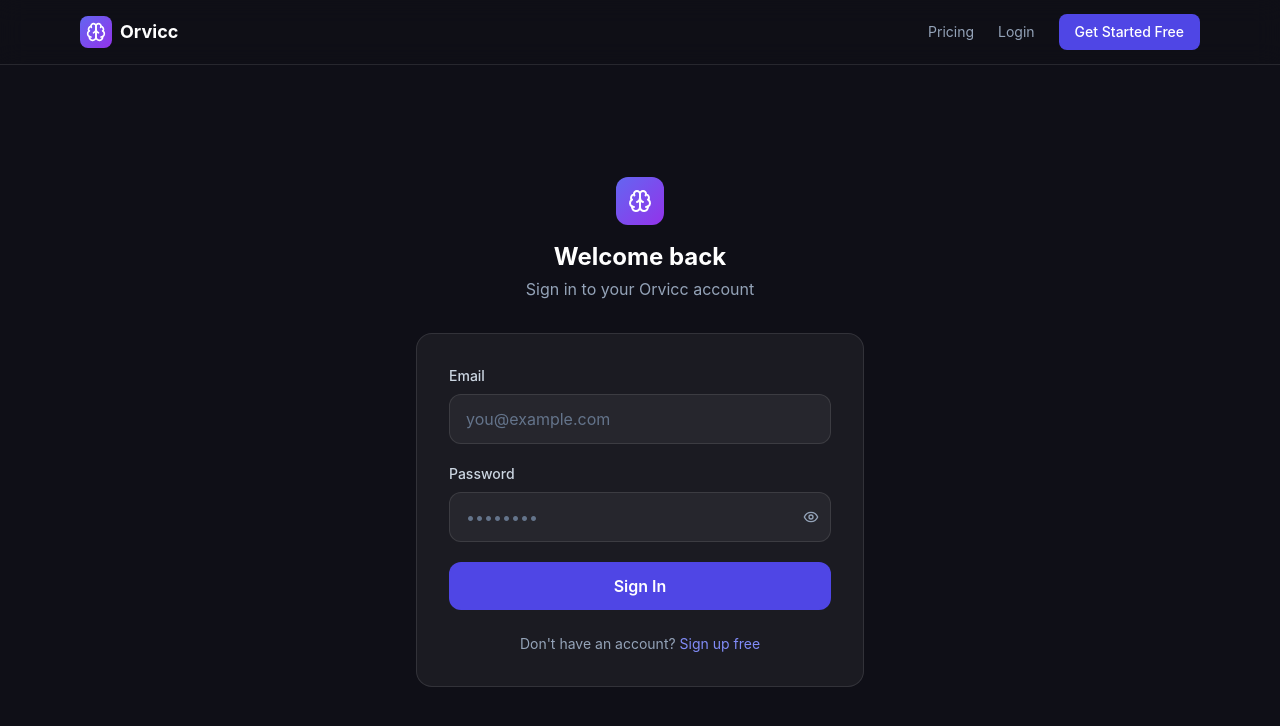
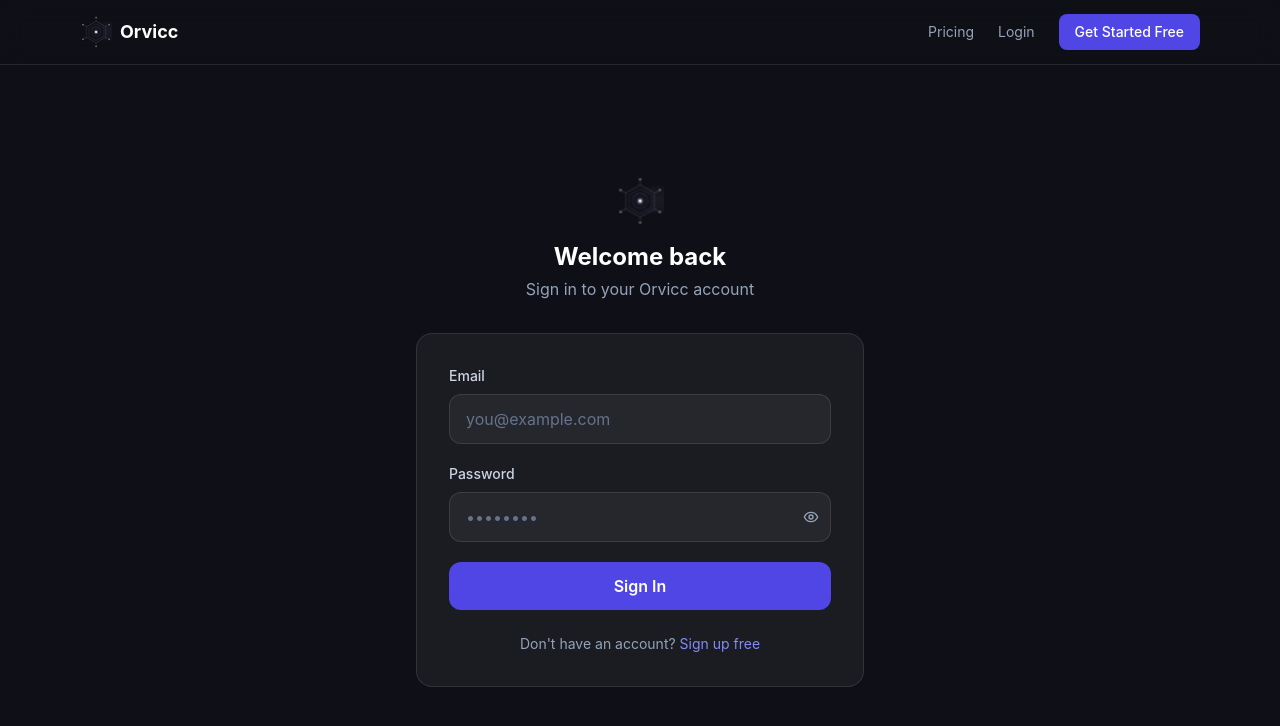
Before and after one commit to Ansh280705/FlowPilot, a React (Vite) app in the folder frontend/: page /login in a window 1280 px wide. Shown: the top 726 px of the page. Built offline with nearby package versions, Linux system fonts and the light colour scheme; no server answers.

Commit message:
Replace Lucide Brain logo icon with transparent favicon img logo across the frontend pages

```diff
--- a/frontend/src/components/Navbar.jsx
+++ b/frontend/src/components/Navbar.jsx
@@ -1,7 +1,7 @@
 import React, { useState } from 'react'
 import { Link, useNavigate } from 'react-router-dom'
 import { useAuth } from '../context/AuthContext.jsx'
-import { Brain, Menu, X } from 'lucide-react'
+import { Menu, X } from 'lucide-react'
 
 export default function Navbar() {
   const { user, logout } = useAuth()
@@ -17,9 +17,7 @@
     <nav className="fixed top-0 left-0 right-0 z-50 bg-[#0f0f17]/80 backdrop-blur-md border-b border-white/10">
       <div className="max-w-6xl mx-auto px-4 h-16 flex items-center justify-between">
         <Link to="/" className="flex items-center gap-2">
-          <div className="w-8 h-8 bg-gradient-to-br from-indigo-500 to-purple-600 rounded-lg flex items-center justify-center">
-            <Brain className="w-5 h-5 text-white" />
-          </div>
+          <img src="/favicon.png" alt="Orvicc Logo" className="w-8 h-8 object-contain" />
           <span className="text-white font-bold text-lg">Orvicc</span>
         </Link>
 
--- a/frontend/src/pages/Login.jsx
+++ b/frontend/src/pages/Login.jsx
@@ -1,7 +1,7 @@
 import React, { useState } from 'react'
 import { Link, useNavigate } from 'react-router-dom'
 import { useAuth } from '../context/AuthContext.jsx'
-import { Brain, Eye, EyeOff } from 'lucide-react'
+import { Eye, EyeOff } from 'lucide-react'
 
 export default function Login() {
   const [email, setEmail] = useState('')
@@ -30,9 +30,7 @@
     <div className="min-h-screen pt-16 flex items-center justify-center px-4">
       <div className="w-full max-w-md">
         <div className="text-center mb-8">
-          <div className="w-12 h-12 bg-gradient-to-br from-indigo-500 to-purple-600 rounded-xl flex items-center justify-center mx-auto mb-4">
-            <Brain className="w-6 h-6 text-white" />
-          </div>
+          <img src="/favicon.png" alt="Orvicc Logo" className="w-12 h-12 object-contain mx-auto mb-4" />
           <h1 className="text-2xl font-bold text-white">Welcome back</h1>
           <p className="text-slate-400 mt-1">Sign in to your Orvicc account</p>
         </div>
--- a/frontend/src/pages/Register.jsx
+++ b/frontend/src/pages/Register.jsx
@@ -1,7 +1,7 @@
 import React, { useState } from 'react'
 import { Link, useNavigate, useSearchParams } from 'react-router-dom'
 import { useAuth } from '../context/AuthContext.jsx'
-import { Brain, Eye, EyeOff, Check } from 'lucide-react'
+import { Eye, EyeOff, Check } from 'lucide-react'
 
 const planFeatures = {
   free: ['50 runs / month', '3 saved workflows'],
@@ -40,9 +40,7 @@
     <div className="min-h-screen pt-16 flex items-center justify-center px-4 py-10">
       <div className="w-full max-w-md">
         <div className="text-center mb-8">
-          <div className="w-12 h-12 bg-gradient-to-br from-indigo-500 to-purple-600 rounded-xl flex items-center justify-center mx-auto mb-4">
-            <Brain className="w-6 h-6 text-white" />
-          </div>
+          <img src="/favicon.png" alt="Orvicc Logo" className="w-12 h-12 object-contain mx-auto mb-4" />
           <h1 className="text-2xl font-bold text-white">Create your account</h1>
           {plan !== 'free' && (
             <div className="mt-2 inline-flex items-center gap-1 bg-indigo-500/10 border border-indigo-500/20 rounded-full px-3 py-1 text-indigo-400 text-xs">
```
